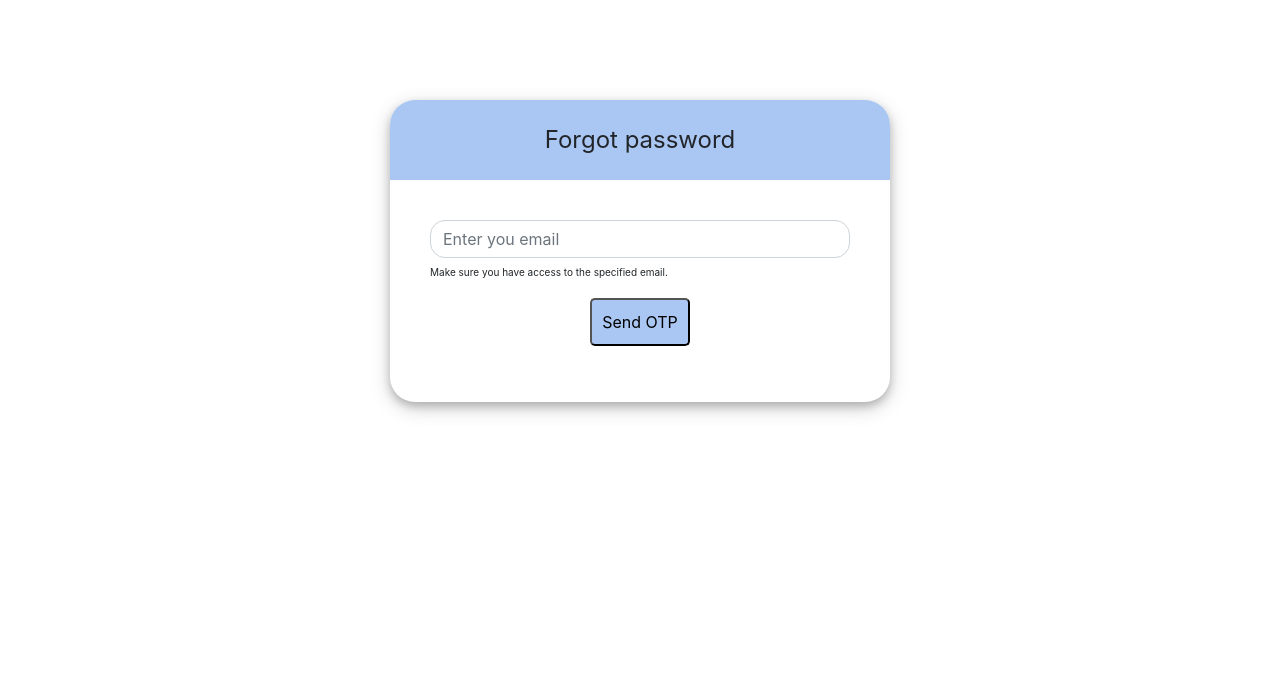
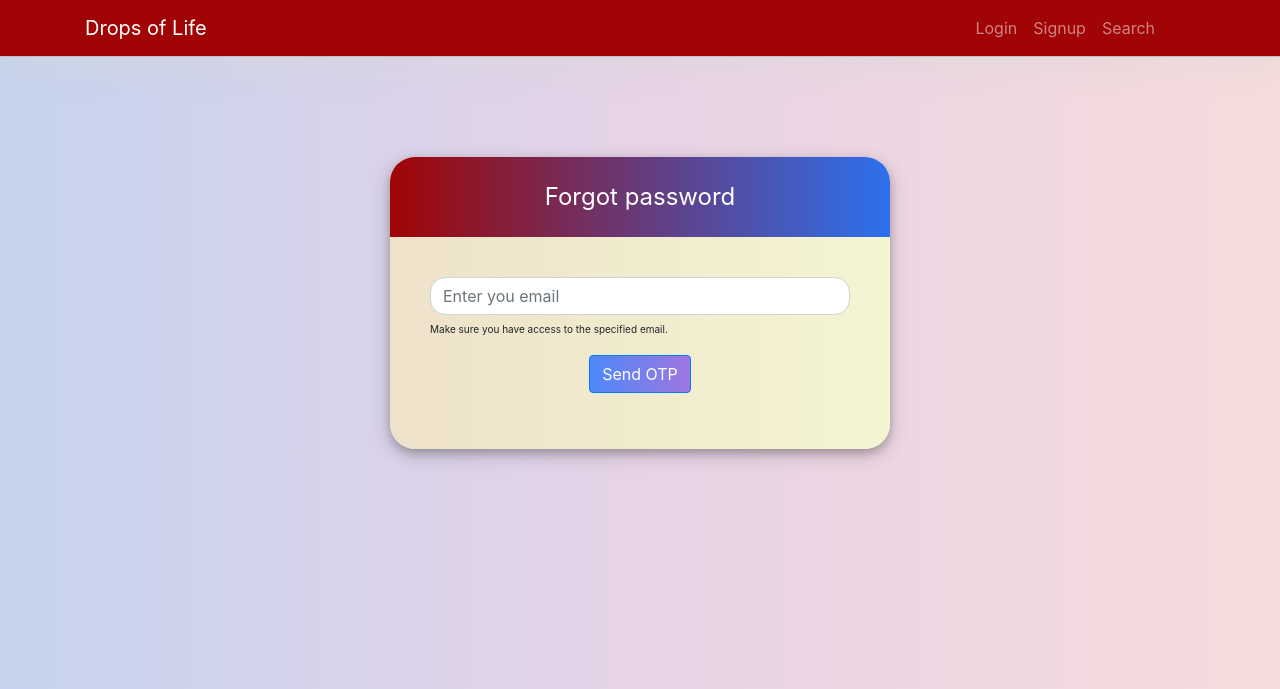
Before and after one commit to DanielSamsonraj/Drops_of_life, a Django app: page /forgotpassword in a window 1280 px wide. Shown: the top 689 px of the page. Run offline with Django 3.2, Linux system fonts and the light colour scheme; some libraries are stand-ins or nearby versions.

Commit message:
major changes

```diff
--- a/bloodDonation/templates/files/forgotpassword.html
+++ b/bloodDonation/templates/files/forgotpassword.html
@@ -1,38 +1,27 @@
-{%load static %}
-<!doctype html>
-<html lang="en">
-
-<head>
-    <!-- Required meta tags -->
-    <meta charset="utf-8">
-    <meta name="viewport" content="width=device-width,
-            initial-scale=1,shrink-to-fit=no">
-    <meta name="mobile-web-app-capable" content="yes">
-    <!-- Bootstrap CSS -->
-    <link rel="stylesheet" href="https://maxcdn.bootstrapcdn.com/bootstrap/4.0.0/css/bootstrap.min.css" integrity="sha384-Gn5384xqQ1aoWXA+058RXPxPg6fy4IWvTNh0E263XmFcJlSAwiGgFAW/dAiS6JXm" crossorigin="anonymous">
-    <link rel="stylesheet" href="https://cdnjs.cloudflare.com/ajax/libs/font-awesome/4.7.0/css/font-awesome.min.css">
-    <title>Forgot Password</title>
+{% extends "files/header.html" %} {% block title %}Drops of Life {% endblock %} {%load static %} {% block content %} {%load static %}
 <style>
-        .my-nav-bar {
-            background: rgb(160, 5, 5);
-        }
-
     .my-container {
         margin: auto;
         margin-top: 100px;
         max-width: 500px;
         border-radius: 25px;
         box-shadow: 0 4px 8px 0 rgba(0, 0, 0, 0.2), 0 6px 20px 0 rgba(0, 0, 0, 0.19);
+        background: -webkit-linear-gradient(left, #eee2ca, #f4f5d2);
     }
 
     .form-design {
         padding: 40px;
     }
 
+    body {
+        background: -webkit-linear-gradient(left, #c5d3ee, #e7d3e7, rgb(247, 220, 220));
+    }
+
     .note {
         text-align: center;
         height: 80px;
-            background-color: rgb(170, 199, 243);
+        background: -webkit-linear-gradient(left, rgb(160, 5, 5), #2d70ee);
+        color: #fff;
         line-height: 80px;
         font-size: x-large;
         border-top-left-radius: 25px;
@@ -40,9 +29,9 @@
     }
 
     .my-button {
-            border-radius: 5px;
-            background-color: rgb(170, 199, 243);
-            padding: 10px;
+            background: -webkit-linear-gradient(left, #4c89fa, #9f76e0);
+            max-width: 300px;
+            margin: auto;
     }
 
     .my-col {
@@ -50,8 +39,6 @@
         justify-content: center;
     }
 </style>
-</head>
-<body>
 <div class="container">
     <div class="my-container">
         <div class="note">
@@ -60,18 +47,18 @@
         <form action="" role="form" method="POST" class="form-design">
             {% csrf_token %}
             <div class="form-group">
-                    <input type="email" name="email" id="email" placeholder="Enter you email" required class="form-control" style="border-radius:
-                            15px;">
+                <input type="email" name="email" id="email" required class="form-control" style="border-radius:15px;" placeholder="Enter you email">
                 <small style="font-size: x-small;">Make sure you have
                     access to the specified email.</small>
             </div>
             <div class="form-group">
                 <div class="col my-col">
-                        <button type="submit" class="my-button">Send OTP</button>
+                    <button type="submit" class="btn btn-primary my-button">Send
+                        OTP</button>
                 </div>
             </div>
         </form>
     </div>
 </div>
-</body>
-</html>
+
+{% endblock content %}
```
Lines whose indentation alone changed are shown as unchanged.
